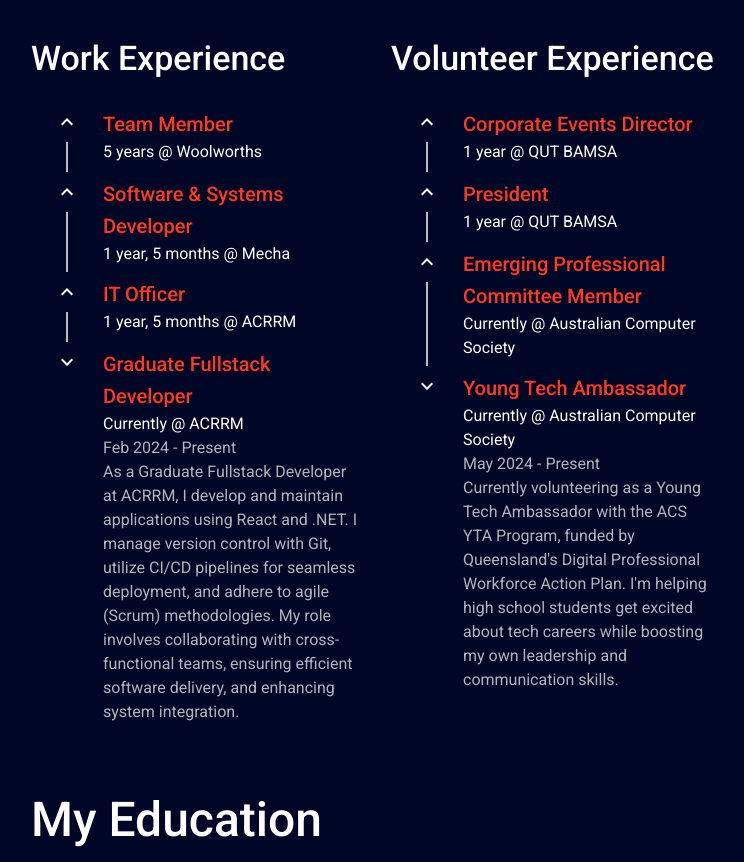
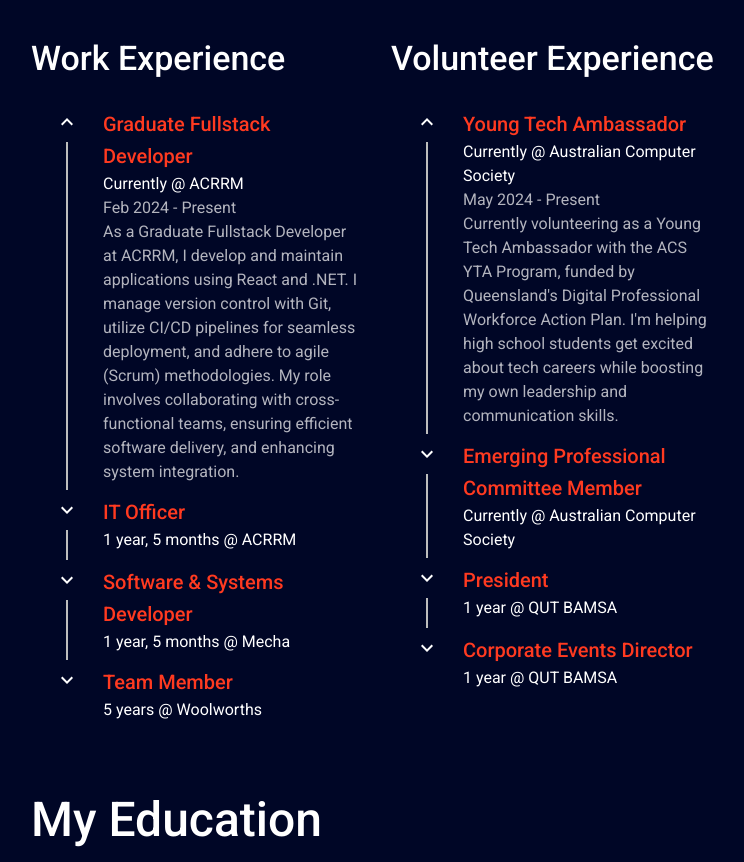
Before and after one commit to JonoMN/JonoMN.github.io, a React (Create React App) app: page / in a window 1280 px wide. Shown: the part 1257-2119 px from the top of the page, without its empty margins (249-993 px from the left). Built offline with nearby package versions, Linux system fonts and the light colour scheme.

Commit message:
Flipped timeline

```diff
--- a/src/components/Timeline.js
+++ b/src/components/Timeline.js
@@ -8,19 +8,19 @@
   {
     type: "Work Experience",
     items: [
+      { startDate: "Feb 2024", endDate: "Present", duration: "Currently", role: "Graduate Fullstack Developer", company: "ACRRM", description: "As a Graduate Fullstack Developer at ACRRM, I develop and maintain applications using React and .NET. I manage version control with Git, utilize CI/CD pipelines for seamless deployment, and adhere to agile (Scrum) methodologies. My role involves collaborating with cross-functional teams, ensuring efficient software delivery, and enhancing system integration." },
+      { startDate: "Oct 2022", endDate: "Feb 2024", duration: "1 year, 5 months", role: "IT Officer", company: "ACRRM", description: "As an IT Officer at ACRRM, I collaborated with stakeholders on IT maintenance, repair, and troubleshooting. I created and maintained SharePoint sites, ensured security, developed Power Apps and forms, and managed user accounts. All tasks involved front-facing collaboration with internal and external stakeholders, ensuring efficient IT operations and enhancing overall productivity." },
+      { startDate: "May 2021", endDate: "Sep 2022", duration: "1 year, 5 months", role: "Software & Systems Developer", company: "Mecha", description: "As a Software & Systems Developer at Mecha, I upgraded IT systems to MS365, including SharePoint for file management and Exchange for email. Collaborating with stakeholders, I integrated MS Power Apps, Forms, and Lists to automate work processes, significantly enhancing safety, efficiency, and overall organizational productivity." },
       { startDate: "Jun 2016", endDate: "May 2021", duration: "5 years", role: "Team Member", company: "Woolworths", description:"At Woolworths, I gained five years of experience in customer service, team collaboration, and time management, enhancing my communication skills and ability to work under pressure." },
-      { startDate: "May 2021", endDate: "Sep 2022", duration: "1 year, 5 months", role: "Software & Systems Developer", company: "Mecha", description: "As a Software & Systems Developer at Mecha, I upgraded IT systems to MS365, including SharePoint for file management and Exchange for email. Collaborating with stakeholders, I integrated MS Power Apps, Forms, and Lists to automate work processes, significantly enhancing safety, efficiency, and overall organizational productivity." },
-      { startDate: "Oct 2022", endDate: "Feb 2024", duration: "1 year, 5 months", role: "IT Officer", company: "ACRRM", description: "As an IT Officer at ACRRM, I collaborated with stakeholders on IT maintenance, repair, and troubleshooting. I created and maintained SharePoint sites, ensured security, developed Power Apps and forms, and managed user accounts. All tasks involved front-facing collaboration with internal and external stakeholders, ensuring efficient IT operations and enhancing overall productivity." },
-      { startDate: "Feb 2024", endDate: "Present", duration: "Currently", role: "Graduate Fullstack Developer", company: "ACRRM", description: "As a Graduate Fullstack Developer at ACRRM, I develop and maintain applications using React and .NET. I manage version control with Git, utilize CI/CD pipelines for seamless deployment, and adhere to agile (Scrum) methodologies. My role involves collaborating with cross-functional teams, ensuring efficient software delivery, and enhancing system integration." }
     ],
   },
   {
     type: "Volunteer Experience",
     items: [
+      { startDate: "May 2024", endDate: "Present", duration: "Currently", role: "Young Tech Ambassador", company: "Australian Computer Society", description: "Currently volunteering as a Young Tech Ambassador with the ACS YTA Program, funded by Queensland's Digital Professional Workforce Action Plan. I'm helping high school students get excited about tech careers while boosting my own leadership and communication skills." },
+      { startDate: "Jan 2024", endDate: "Present", duration: "Currently", role: "Emerging Professional Committee Member", company: "Australian Computer Society", description: "The ACS Queensland Emerging Professionals Committee supports and encourages students and recent graduates interested in technology careers to engage with the local ACS Queensland ICT Community. It aims to help the ACS Queensland Branch by acquiring new members, increasing member retention, strategising for student-focused events, and fostering collaboration with industry and education providers." },
+      { startDate: "Sep 2022", endDate: "Sep 2023", duration: "1 year", role: "President", company: "QUT BAMSA", description: "The president represents BAMSA as the spokesperson, sets the strategic direction of the club, prioritises goals and oversees the delivery of outcomes, presides and leads during club meetings and preserves order, acting as the club's leader and ambassador to represent team members." },
       { startDate: "Sep 2021", endDate: "Sep 2022", duration: "1 year", role: "Corporate Events Director", company: "QUT BAMSA", description: "The corporate events director is a managerial role that takes charge of designing, planning, and communicating with venues for all corporate events throughout the year." },
-      { startDate: "Sep 2022", endDate: "Sep 2023", duration: "1 year", role: "President", company: "QUT BAMSA", description: "The president represents BAMSA as the spokesperson, sets the strategic direction of the club, prioritises goals and oversees the delivery of outcomes, presides and leads during club meetings and preserves order, acting as the club's leader and ambassador to represent team members." },
-      { startDate: "Jan 2024", endDate: "Present", duration: "Currently", role: "Emerging Professional Committee Member", company: "Australian Computer Society", description: "The ACS Queensland Emerging Professionals Committee supports and encourages students and recent graduates interested in technology careers to engage with the local ACS Queensland ICT Community. It aims to help the ACS Queensland Branch by acquiring new members, increasing member retention, strategising for student-focused events, and fostering collaboration with industry and education providers." },
-      { startDate: "May 2024", endDate: "Present", duration: "Currently", role: "Young Tech Ambassador", company: "Australian Computer Society", description: "Currently volunteering as a Young Tech Ambassador with the ACS YTA Program, funded by Queensland's Digital Professional Workforce Action Plan. I'm helping high school students get excited about tech careers while boosting my own leadership and communication skills." },
     ],
   },
 ];
@@ -28,7 +28,7 @@
 function TimelineComponent() {
   const [collapseStates, setCollapseStates] = useState(
     experiences.map(exp =>
-      exp.items.map((_, index) => index === exp.items.length - 1)
+      exp.items.map((_, index) => index === 0)
     )
   );
 
@@ -57,7 +57,7 @@
               <TimelineItem key={itemIndex} onClick={() => handleToggle(expIndex, itemIndex)}>
                 <TimelineSeparator>
                   <IconButton>
-                    {collapseStates[expIndex][itemIndex] ? <ExpandMoreIcon /> : <ExpandLessIcon />}
+                    {collapseStates[expIndex][itemIndex] ? <ExpandLessIcon /> : <ExpandMoreIcon />}
                   </IconButton>
                   {itemIndex < experience.items.length - 1 && <TimelineConnector />}
                 </TimelineSeparator>
```
